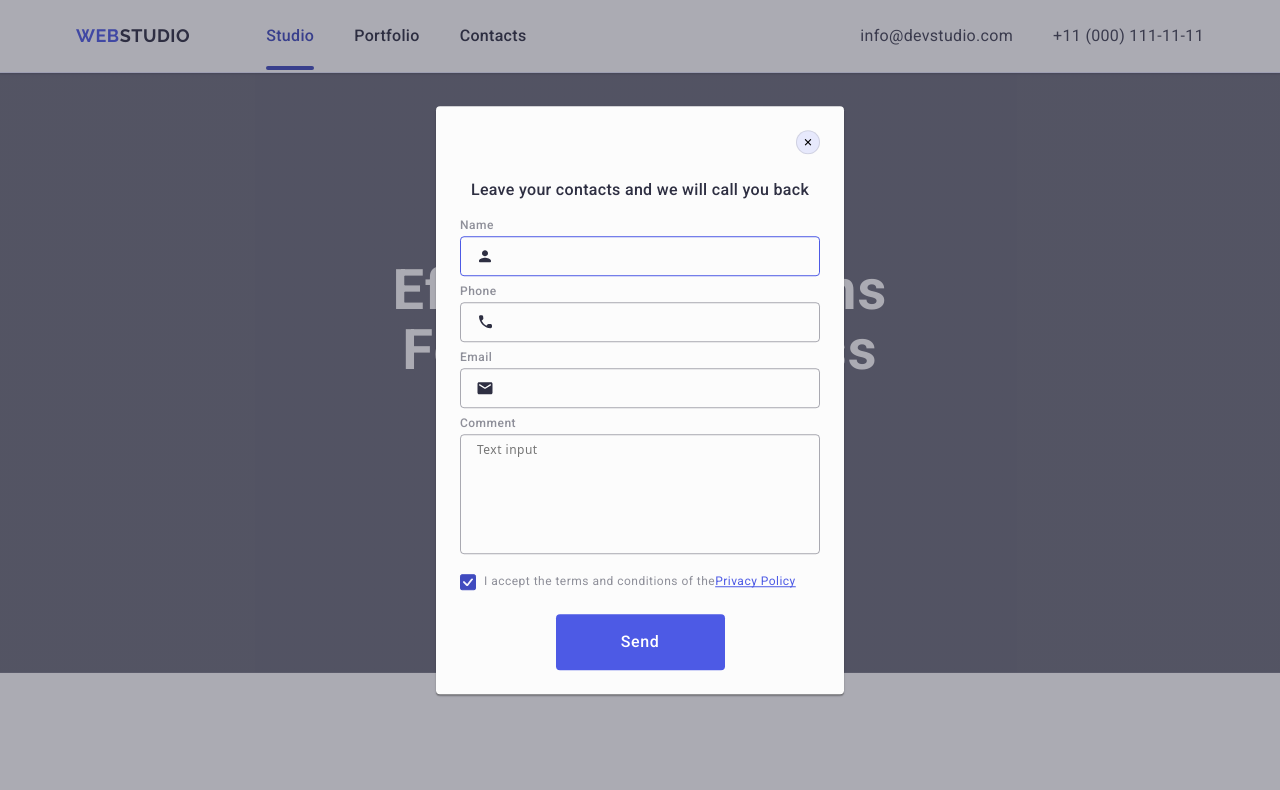
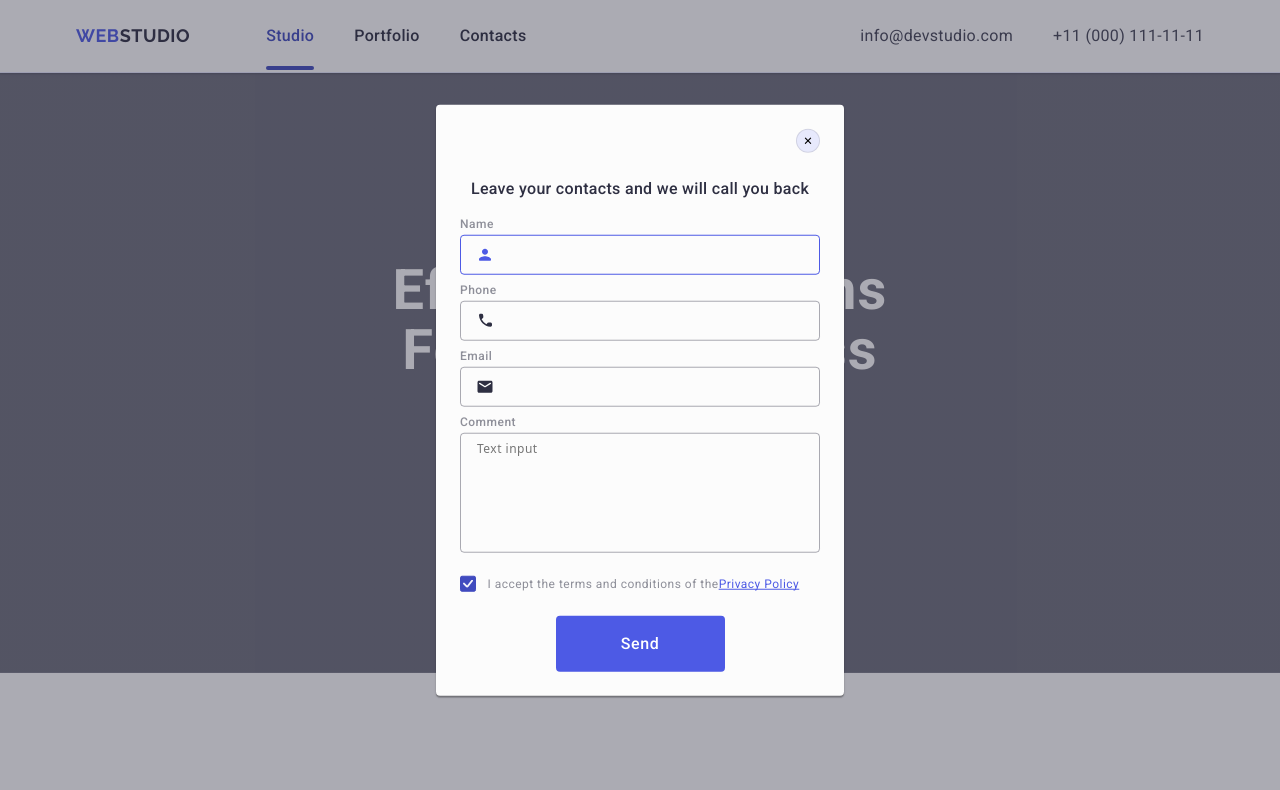
Before and after one commit to IvanVsemDobra/goit-markup-hw-05, a plain HTML site: page index.html in a window 1280 px wide. Shown: the top 790 px of the page. Drawn offline with nearby package versions, Linux system fonts and the light colour scheme; a web font is replaced by a local one.

Commit message:
update modal

```diff
--- a/css/styles.css
+++ b/css/styles.css
@@ -797,7 +797,7 @@ pointer-events: none;
     display: block;
     position: relative;
 }
-.input-box:hover:has(.form-input:hover) .team-icon-madal {
+.form-input:focus + .team-icon-madal {
     fill: var(--iris);
     border: none;
 }
@@ -879,7 +879,6 @@ height: 24px;
     width: 100%;
 }
 .checkbox-box-f {
-    display: flex;
     font-family: var(--font-family);
     font-weight: 400;
     font-size: 12px;
@@ -924,6 +923,12 @@ height: 24px;
         margin-right: 8px;
 
 }
+.checkbox-icon {
+    display: inline-block;
+    position: relative;
+
+
+}
 input:checked + .checkbox-box-f>.checkbox-icon-box {
     border-radius: 2px;
     fill: var(--cloud);
@@ -931,17 +936,10 @@ input:checked + .checkbox-box-f>.checkbox-icon-box {
     border: none;
     border: 1px solid var(--ocean);
 }
-.model-button-box {
-    display: flex;
-    justify-content: center;
-    align-items: center;
-    cursor: pointer;
 
-}
 .model-button {
     display: block;
-    margin-right: 0 auto ;
-    margin-left: 0 auto;
+    margin: 0 auto ;
     min-width: 169px;
     height: 56px;
     font-family: var(--font-family);
--- a/index.html
+++ b/index.html
@@ -474,7 +474,7 @@
         <div class="modal">
 
                 <button class="close_button" type="button">
-                    <svg class="icon-close" width="8" height="8">
+                    <svg class=" icon-close" width="8" height="8">
                         <use href="./images/icons.svg#icon-close">
                         </use>
                     </svg>
@@ -536,7 +536,7 @@
                     value="true" checked>
                 <label class="checkbox-box-f" for="user-privacy" >
                     <span class="checkbox-icon-box">
-                        <svg class="checkbox-icon" width="10" height="8">
+                        <svg class=" checkbox-icon" width="10" height="8">
                             <use href="./images/icons.svg#icon-click">
 
                             </use>
@@ -545,11 +545,9 @@
                     I accept the terms and conditions of the<a href="#" class="a-model">Privacy Policy</a>
                 </label>
             </div>
-            <div class="model-button-box">
                     <button class="button model-button" type="submit">
                         Send
                     </button>
-            </div>
         </form>
 
         </div>
```
Also changed, not shown: 1 other file.
